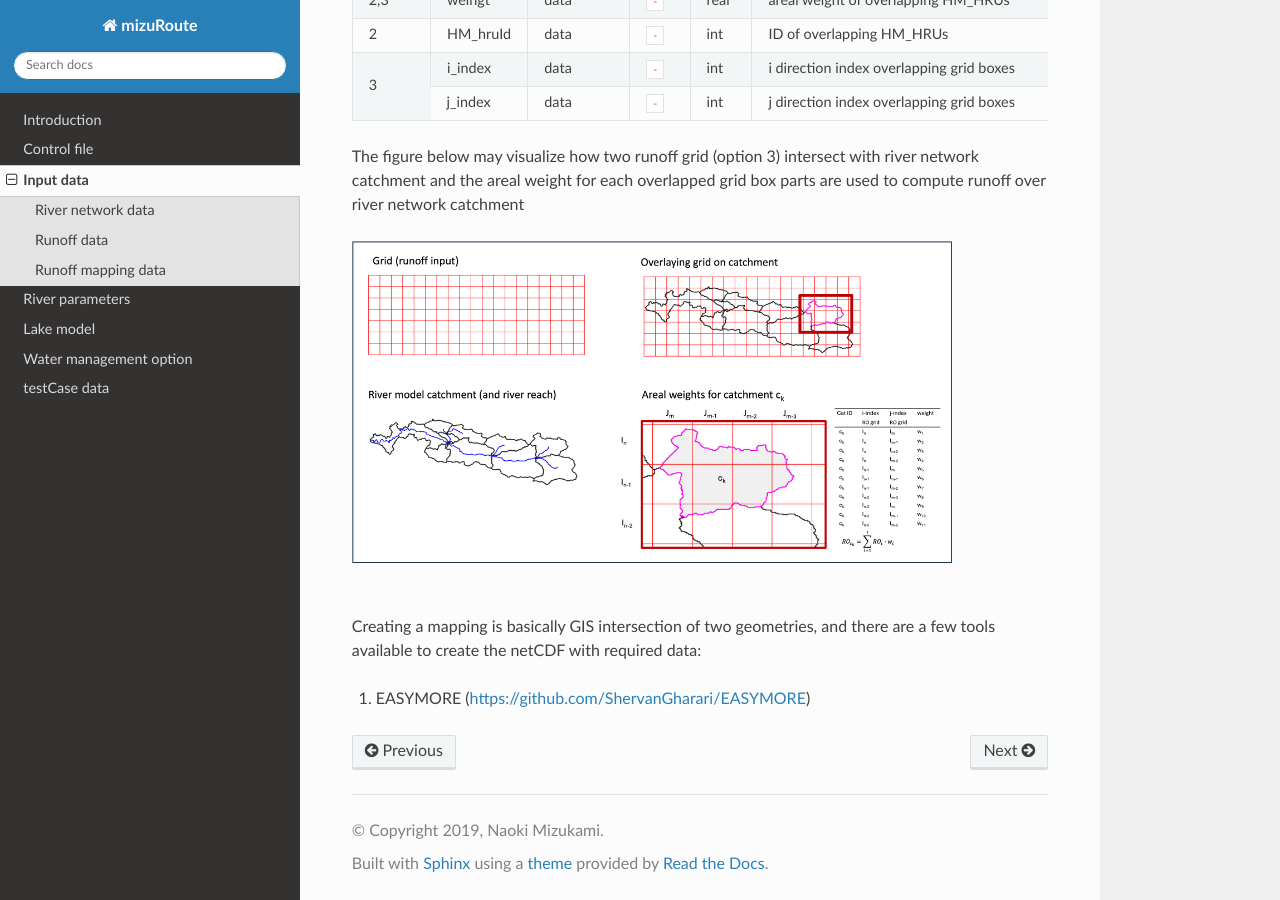
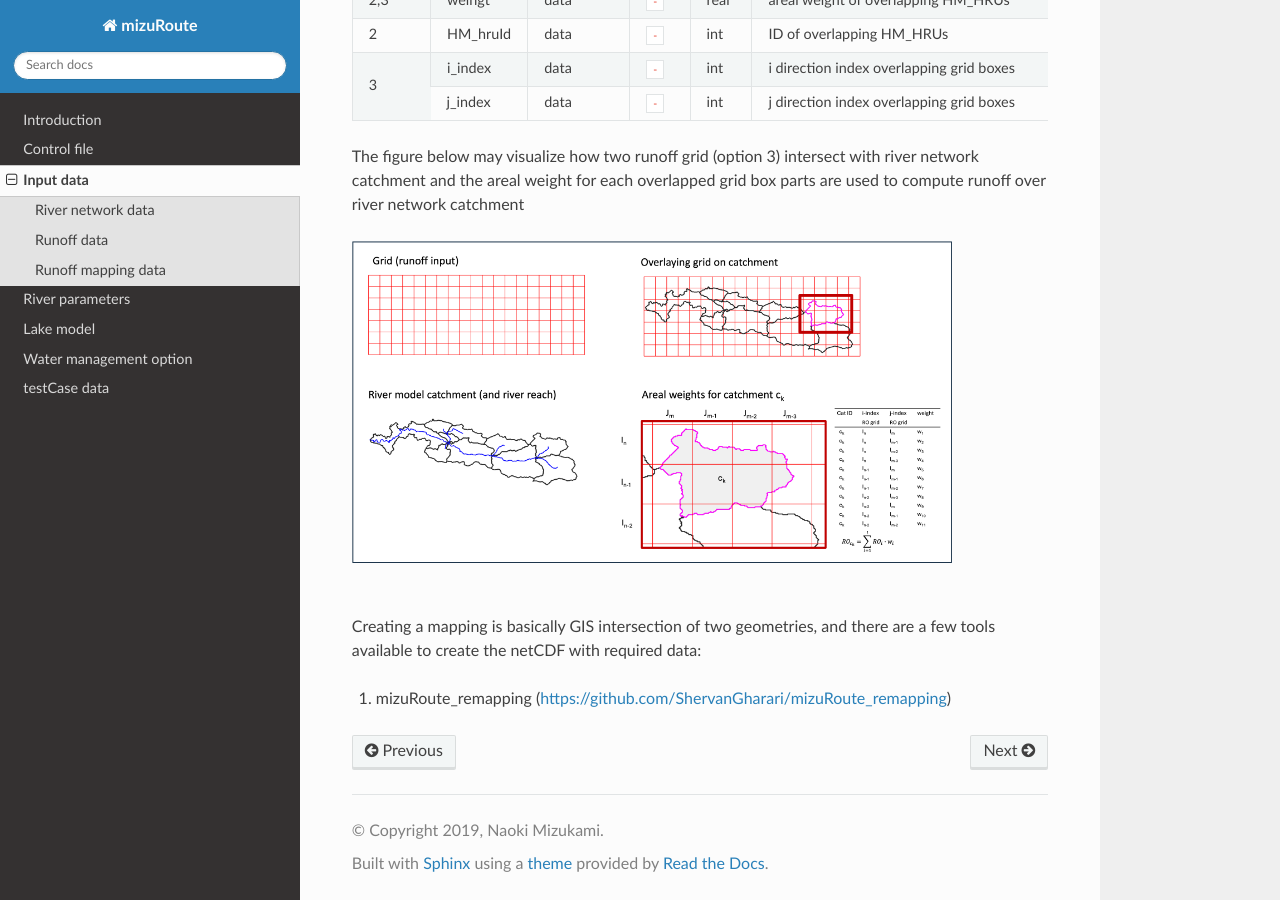
Before and after one commit to ESCOMP/mizuRoute, a Sphinx documentation site: the page built from docs/source/Input_data.rst, in a window 1280 px wide and 900 px high, scrolled down 2644 px. Built offline with Sphinx 7.4.7 and the Read the Docs theme 3.1.0, drawn with Linux system fonts in a browser that asks for light colours.

Commit message:
this is correct remapping link

```diff
--- a/docs/source/Input_data.rst
+++ b/docs/source/Input_data.rst
@@ -139,4 +139,4 @@ The figure below may visualize how two runoff grid (option 3) intersect with riv
 
 Creating a mapping is basically GIS intersection of two geometries, and there are a few tools available to create the netCDF with required data:
 
-#. EASYMORE (https://github.com/ShervanGharari/EASYMORE)
+#. mizuRoute_remapping (https://github.com/ShervanGharari/mizuRoute_remapping)
```
